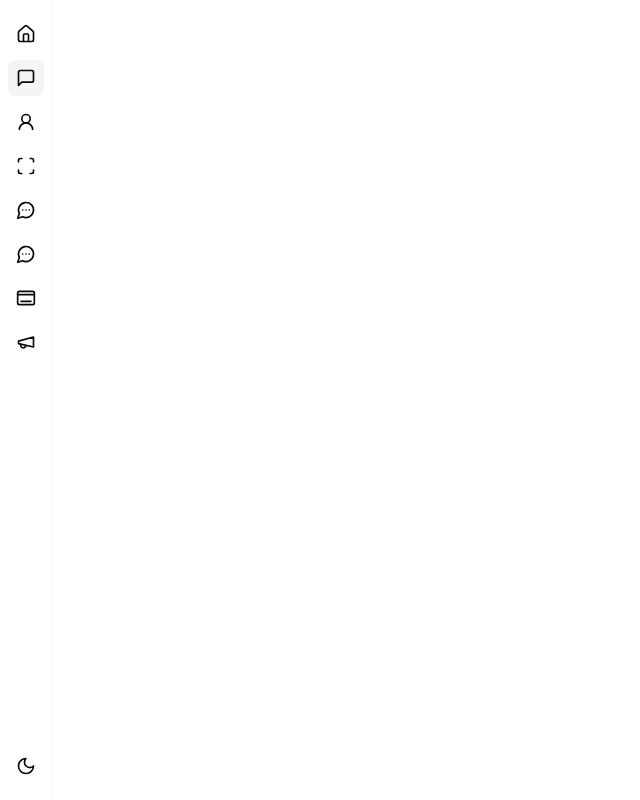
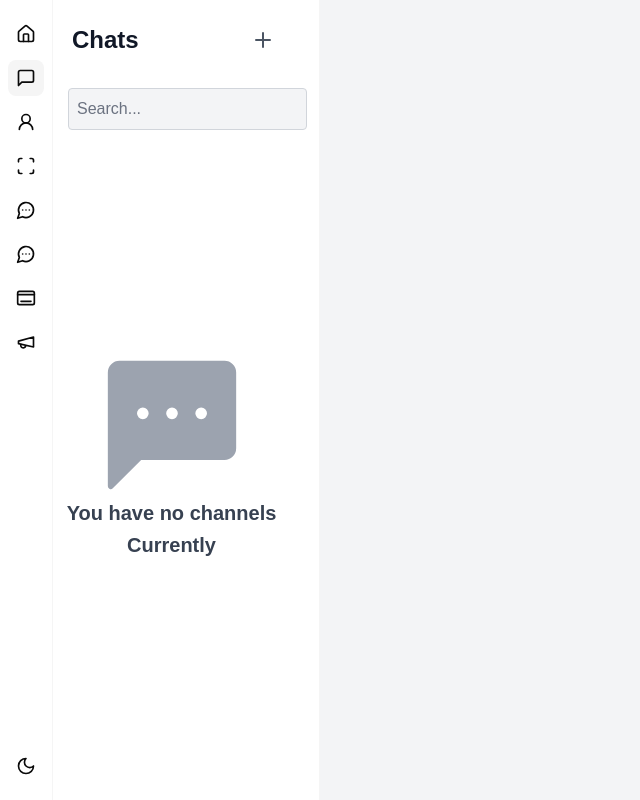
Before and after one commit to devshad7/nexotalks, a Next.js app: page /chat in a window 1280 px wide. Shown: the whole page, without its empty margins (0-640 px from the left). Built offline with nearby package versions, Linux system fonts and the light colour scheme; no server answers.

Commit message:
feat: added chat-panel in chat page

```diff
--- a/src/app/chat/page.js
+++ b/src/app/chat/page.js
@@ -1,3 +1,4 @@
+import Chat from '@/components/Chat';
 import Sidebar from '@/components/Sidebar';
 import React from 'react';
 
@@ -6,6 +7,7 @@ export default function Page() {
   return (
     <>
       <Sidebar />
+      <Chat />
     </>
   );
 }
--- /dev/null
+++ b/src/components/Chat.js
@@ -0,0 +1,17 @@
+
+import ChatWindow from './ChatWindow';
+import UserPanel from './UserPanel';
+const Chat = () => {
+  return (
+    <div className="flex h-screen text-gray-900 dark:text-gray-100">
+      <aside className="w-1/4 text-gray-800 border-r border-muted dark:border-gray-700/50 px-2 dark:text-gray-100 flex flex-col">
+        <UserPanel />
+      </aside>
+      <main className="flex-1 bg-gray-100 dark:bg-gray-900">
+        <ChatWindow />
+      </main>
+    </div>
+  );
+};
+
+export default Chat;
--- /dev/null
+++ b/src/components/ChatWindow.js
@@ -0,0 +1,9 @@
+const ChatWindow = () => {
+  return (
+    <div className="p-4 bg-gray-100 dark:bg-muted-moreDark transition-colors duration-300 h-full">
+
+    </div>
+  );
+};
+
+export default ChatWindow;
--- /dev/null
+++ b/src/components/CreateChannelModal.js
@@ -0,0 +1,46 @@
+import React from 'react';
+
+const CreateChannelModal = ({ onClose }) => {
+  return (
+    <div className="fixed inset-0 bg-black bg-opacity-50 flex items-center justify-center z-50 h-screen w-full">
+      <div className="bg-gray-200 dark:bg-muted-dark p-6 rounded-lg w-96 text-gray-900 dark:text-white">
+        <div className="flex justify-between items-center mb-4">
+          <h2 className="text-lg font-bold">Create new channel</h2>
+          <button
+            onClick={onClose}
+            className="text-gray-600 dark:text-gray-400 hover:text-gray-800 dark:hover:text-gray-200 text-2xl"
+          >
+            &times;
+          </button>
+        </div>
+        <p className="text-gray-600 dark:text-gray-400 mb-4">
+          Start a new conversation with someone
+        </p>
+
+        <input
+          type="text"
+          placeholder="Channel name"
+          className="w-full p-2 mb-4 rounded bg-gray-100 dark:bg-muted-moreDark text-gray-800 dark:text-gray-300 placeholder-gray-500 dark:placeholder-gray-400 outline-none"
+        />
+
+        <input
+          type="text"
+          placeholder="Channel image URL"
+          className="w-full p-2 mb-4 rounded bg-gray-100 dark:bg-muted-moreDark text-gray-800 dark:text-gray-300 placeholder-gray-500 dark:placeholder-gray-400 outline-none"
+        />
+
+        <div className="flex items-center justify-between mt-4">
+          <button className="flex items-center gap-2 px-4 py-2 bg-gray-300 dark:bg-black bg-opacity-50 text-gray-700 dark:text-gray-400 hover:text-gray-900 dark:hover:text-white hover:bg-opacity-70 rounded-md">
+            <span className="text-2xl">+</span> Select users
+          </button>
+
+          <button className="bg-gray-800 dark:bg-white px-4 py-2 rounded-xl text-white dark:text-black hover:bg-gray-700 dark:hover:bg-gray-200">
+            Create channel
+          </button>
+        </div>
+      </div>
+    </div>
+  );
+};
+
+export default CreateChannelModal;
--- /dev/null
+++ b/src/components/UserPanel.js
@@ -0,0 +1,55 @@
+"use client";
+
+import { useState } from 'react';
+import { Plus } from 'lucide-react';
+import CreateChannelModal from './CreateChannelModal';
+
+const UserPanel = () => {
+  const [isModalOpen, setIsModalOpen] = useState(false);
+
+  const openModal = () => setIsModalOpen(true);
+  const closeModal = () => setIsModalOpen(false);
+
+  return (
+    <div className="flex flex-col h-full items-center py-6 px-4 gap-8 dark:border-gray-700/50 transition-colors duration-300">
+      <div className="flex justify-between w-full items-center px-4">
+        <h2 className="font-bold text-2xl ml-8 text-gray-900 dark:text-white">Chats</h2>
+        <button
+          onClick={openModal}
+          className="text-gray-600 dark:text-gray-300 mr-1 hover:text-black dark:hover:text-white"
+        >
+          <Plus size={24} />
+        </button>
+      </div>
+
+      <div className="mb-4 w-full px-4">
+        <input
+          type="text"
+          placeholder="Search..."
+          className="w-full p-2 ml-7 outline-none rounded bg-gray-100 dark:bg-gray-700 border border-gray-300 dark:border-gray-600 text-gray-900 dark:text-gray-300 placeholder-gray-500 dark:placeholder-gray-400"
+        />
+      </div>
+
+      <div className="flex flex-col  items-center justify-center flex-grow text-center text-gray-500 dark:text-gray-400 mb-10 ml-6">
+        <div className="flex flex-col items-center space-y-1">
+          <svg
+            xmlns="http://www.w3.org/2000/svg"
+            viewBox="0 0 24 24"
+            width="140"
+            height="140"
+            className="fill-current text-gray-400 dark:text-gray-600"
+          >
+            <path d="M21 1H3a2 2 0 0 0-2 2v19.5a.5.5 0 0 0 .85.35L6.71 18H21a2 2 0 0 0 2-2V3a2 2 0 0 0-2-2ZM7 11a1 1 0 1 1 1-1 1 1 0 0 1-1 1Zm5 0a1 1 0 1 1 1-1 1 1 0 0 1-1 1Zm5 0a1 1 0 1 1 1-1 1 1 0 0 1-1 1Z" />
+          </svg>
+          <p className="text-xl font-bold text-gray-700 dark:text-gray-100">You have no channels</p>
+          <p className="text-xl font-bold  text-gray-700 dark:text-gray-100">Currently</p>
+        </div>
+      </div>
+
+
+      {isModalOpen && <CreateChannelModal onClose={closeModal} />}
+    </div>
+  );
+};
+
+export default UserPanel;
--- a/tailwind.config.js
+++ b/tailwind.config.js
@@ -21,8 +21,7 @@ module.exports = {
   			},
   			primary: {
   				DEFAULT: 'hsl(var(--primary))',
-  				foreground: 'hsl(var(--primary-foreground))',
-				new: '#ccc'
+  				foreground: 'hsl(var(--primary-foreground))'
   			},
   			secondary: {
   				DEFAULT: 'hsl(var(--secondary))',
@@ -31,7 +30,8 @@ module.exports = {
   			muted: {
   				DEFAULT: 'hsl(var(--muted))',
   				foreground: 'hsl(var(--muted-foreground))',
-				dark: '#1b1c1e'
+				dark: '#1b1c1e',
+				moreDark: 'rgb(23 23 23)'
   			},
   			accent: {
   				DEFAULT: 'hsl(var(--accent))',
```
